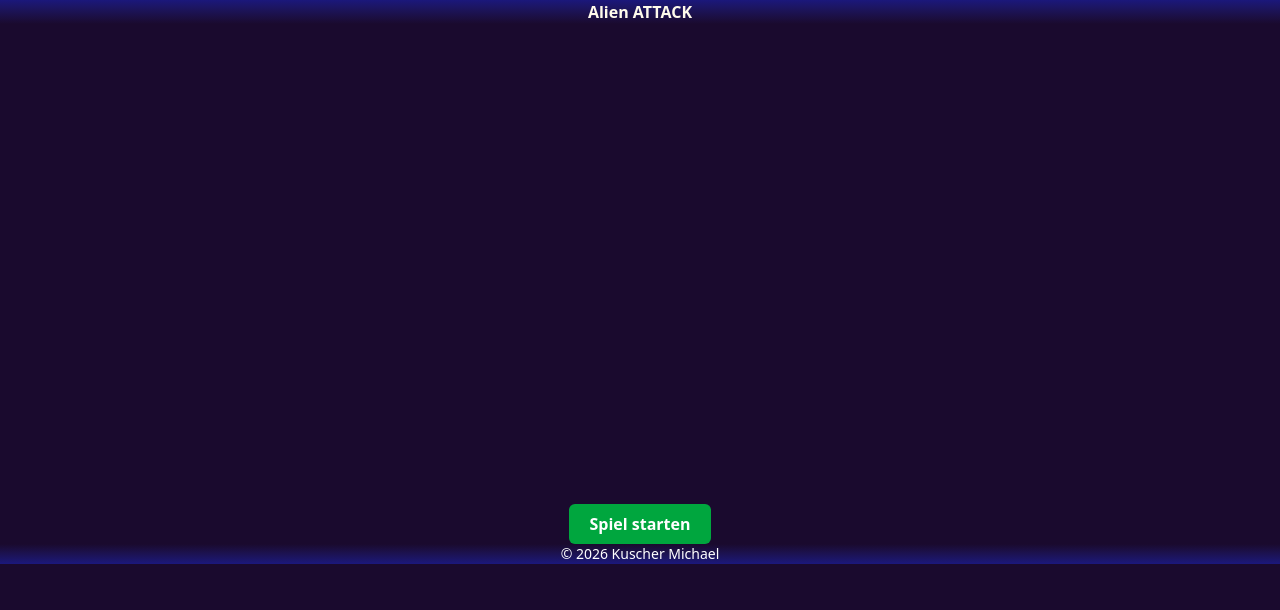
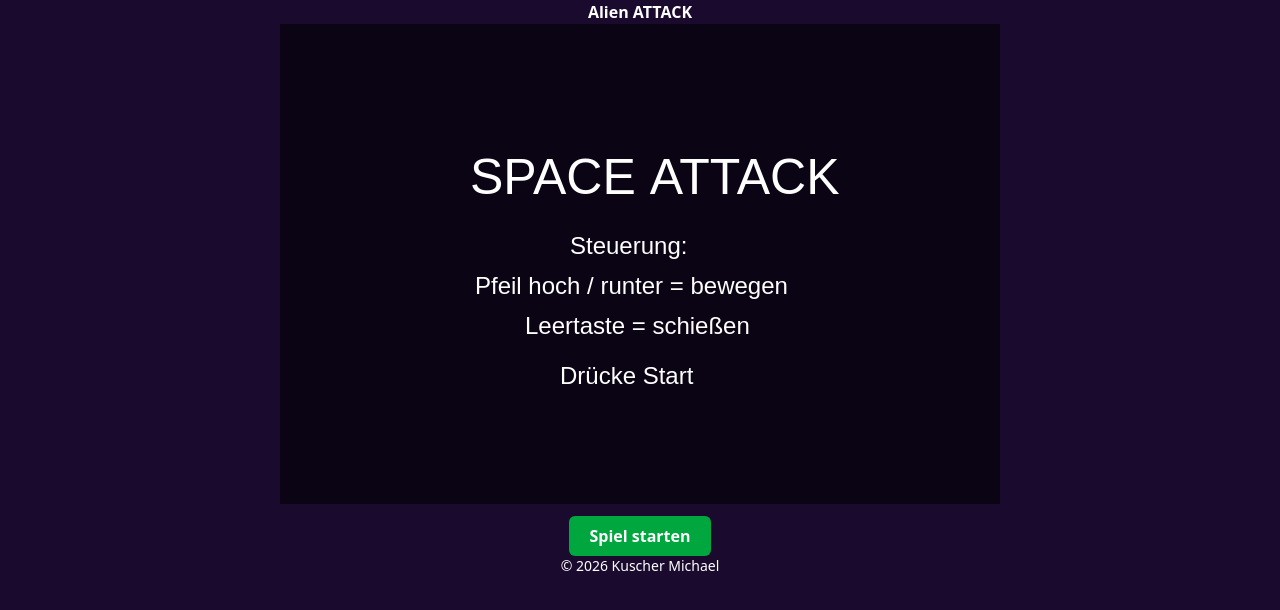
Before and after one commit to Darkfire1003/Alien-Attack, a website: page index.html in a window 1280 px wide. Drawn offline with Linux system fonts and the light colour scheme.

Commit message:
Update index.html

```diff
--- a/index.html
+++ b/index.html
@@ -1,34 +1,31 @@
 <!doctype html>
 <html lang="de" class="h-full">
   <head>
-    <meta charset="UTF-8"/>
-    <meta
-      name="viewport"
-      content="width=device-width, initial-scale=1.0"
-    />
+    <meta charset="UTF-8" />
+    <meta name="viewport" content="width=device-width, initial-scale=1.0" />
     <title>SpaceAttack</title>
     <link rel="stylesheet" href="output.css" />
   </head>
-<body class="m-0 flex h-screen flex-col overflow-hidden bg-[#1a0a2e]">
-  <header
-    class="flex h-16 shrink-0 items-center justify-center bg-linear-to-t from-[#1a0a2e] via-[#1b1b8f]/80 via-100% to-transparent"
-  >
-    <h1 class="text-center text-3xl font-bold text-amber-50 md:text-5xl">
+
+  <body class="m-0 h-screen overflow-hidden bg-[#1a0a2e] text-white">
+    <div class="flex h-full flex-col">
+      <header class="shrink-0 border-b border-blue-700/60 bg-[#1a0a2e]/90">
+        <h1 class="py-3 text-center text-3xl font-bold md:text-5xl">
           Alien ATTACK
         </h1>
       </header>
 
       <main class="flex min-h-0 flex-1 items-center justify-center overflow-hidden px-4">
-    <div class="flex max-h-full flex-col items-center gap-2">
+        <div class="flex w-full max-w-[720px] flex-col items-center gap-3">
           <canvas
             id="canvas"
             width="720"
             height="480"
-        class="block h-auto w-full max-w-[720px]"
+            class="block w-full max-w-[720px] bg-black"
           ></canvas>
 
           <div id="mobile-controls" class="w-full md:hidden">
-        <div class="flex w-full items-center justify-between px-4">
+            <div class="flex w-full items-center justify-between">
               <div class="flex flex-col gap-4">
                 <button
                   id="btn-up"
@@ -74,10 +71,11 @@
         </div>
       </main>
 
-  <footer
-    class="shrink-0 bg-linear-to-b from-[#1a0a2e] via-[#1b1b8f]/80 via-100% to-transparent py-1"
-  >
-    <p class="text-center text-sm text-white">&copy; 2026 Kuscher Michael</p>
+      <footer class="shrink-0 border-t border-blue-700/60 bg-[#1a0a2e]/90 py-1">
+        <p class="text-center text-sm">&copy; 2026 Kuscher Michael</p>
       </footer>
+    </div>
+
+    <script src="scripts.js"></script>
   </body>
 </html>
```
Lines whose indentation alone changed are shown as unchanged.
